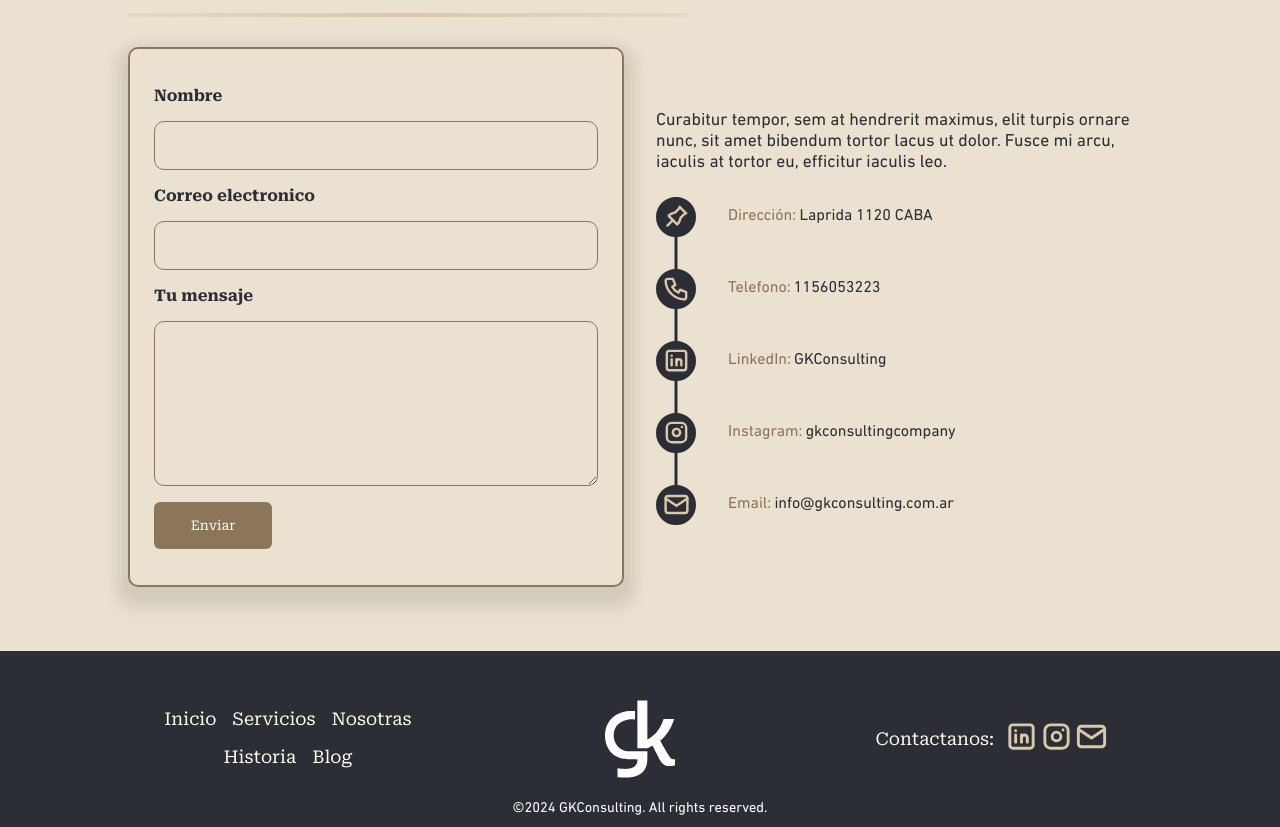
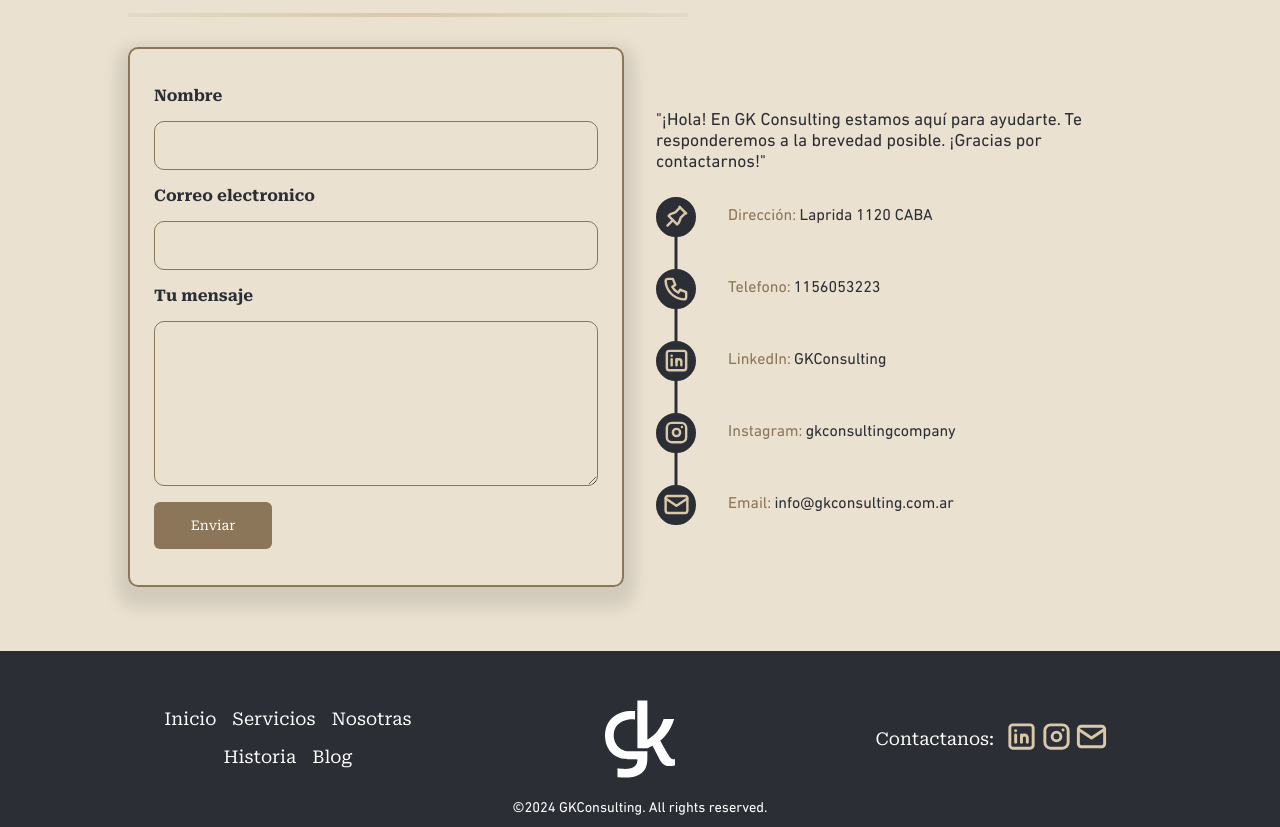
Before and after one commit to MatiasPinho/GkConsulting, a React (Vite) app: page / in a window 1280 px wide. Shown: the part 2735-3562 px from the top of the page. Built offline with nearby package versions, Linux system fonts and the light colour scheme.

Commit message:
remplace lorem to text official

```diff
--- a/src/components/Contact/Contact.jsx
+++ b/src/components/Contact/Contact.jsx
@@ -114,9 +114,8 @@ export const Contact = () => {
           </section>
           <section className="contact__information">
             <p className="contact__information-paragraph">
-              Curabitur tempor, sem at hendrerit maximus, elit turpis ornare
-              nunc, sit amet bibendum tortor lacus ut dolor. Fusce mi arcu,
-              iaculis at tortor eu, efficitur iaculis leo.
+              "¡Hola! En GK Consulting estamos aquí para ayudarte. Te
+              responderemos a la brevedad posible. ¡Gracias por contactarnos!"
             </p>
 
             <ul className="contact__information-list">
```
